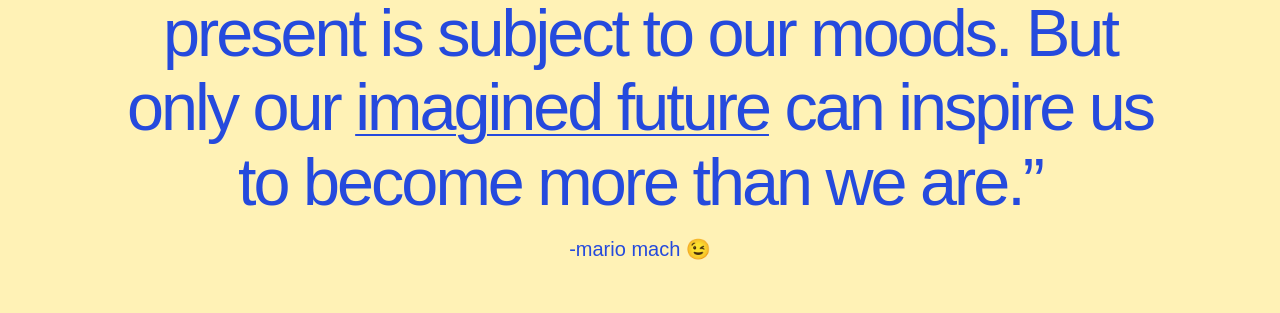
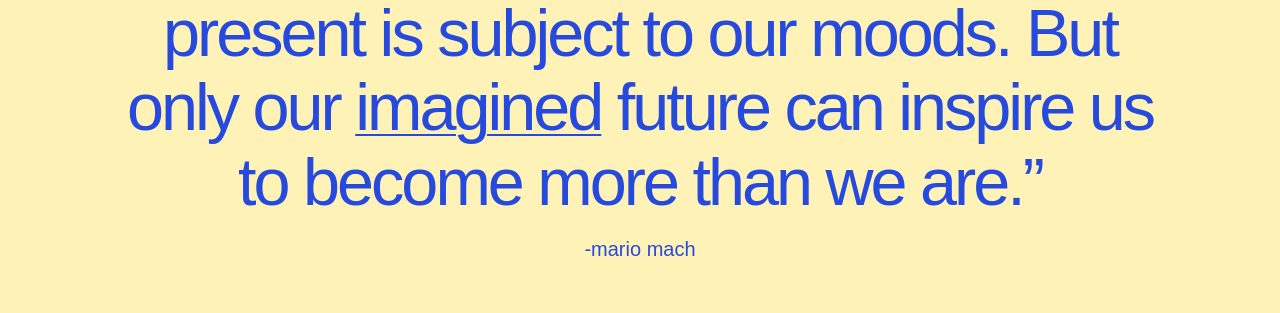
Before and after one commit to mariomach/personal-website, a Next.js app: page / in a window 1280 px wide. Shown: the part 143-456 px from the top of the page. Built offline with nearby package versions, Linux system fonts and the light colour scheme.

Commit message:
Underline only imagined and remove attribution emoji

```diff
--- a/app/components/Portfolio.jsx
+++ b/app/components/Portfolio.jsx
@@ -8,9 +8,9 @@ export default function Portfolio({ variant = 'fade' }) {
     <div className="mx-auto flex min-h-svh max-w-6xl flex-col items-center px-6 pt-14 text-[#254add] sm:px-10 sm:pt-16">
       <main className="flex w-full flex-1 flex-col items-center">
         <h1 className="text-center text-[clamp(2rem,5.2vw,4.5rem)] leading-[1.12] font-medium tracking-[-0.045em]">
-          “The past gives us memories. The present is subject to our moods. But only our <span className="underline decoration-2 underline-offset-4">imagined future</span> can inspire us to become more than we are.”
+          “The past gives us memories. The present is subject to our moods. But only our <span className="underline decoration-2 underline-offset-4">imagined</span> future can inspire us to become more than we are.”
         </h1>
-        <p className="mt-4 text-center text-lg sm:text-xl">-mario mach 😉</p>
+        <p className="mt-4 text-center text-lg sm:text-xl">-mario mach</p>
         <div className="mt-12 w-[min(76vw,390px)] overflow-hidden rounded-[22px] border-2 border-[#254add] shadow-[8px_9px_0_0_#254add] sm:mt-14">
           <Image
             src="/portrait.jpg"
```
